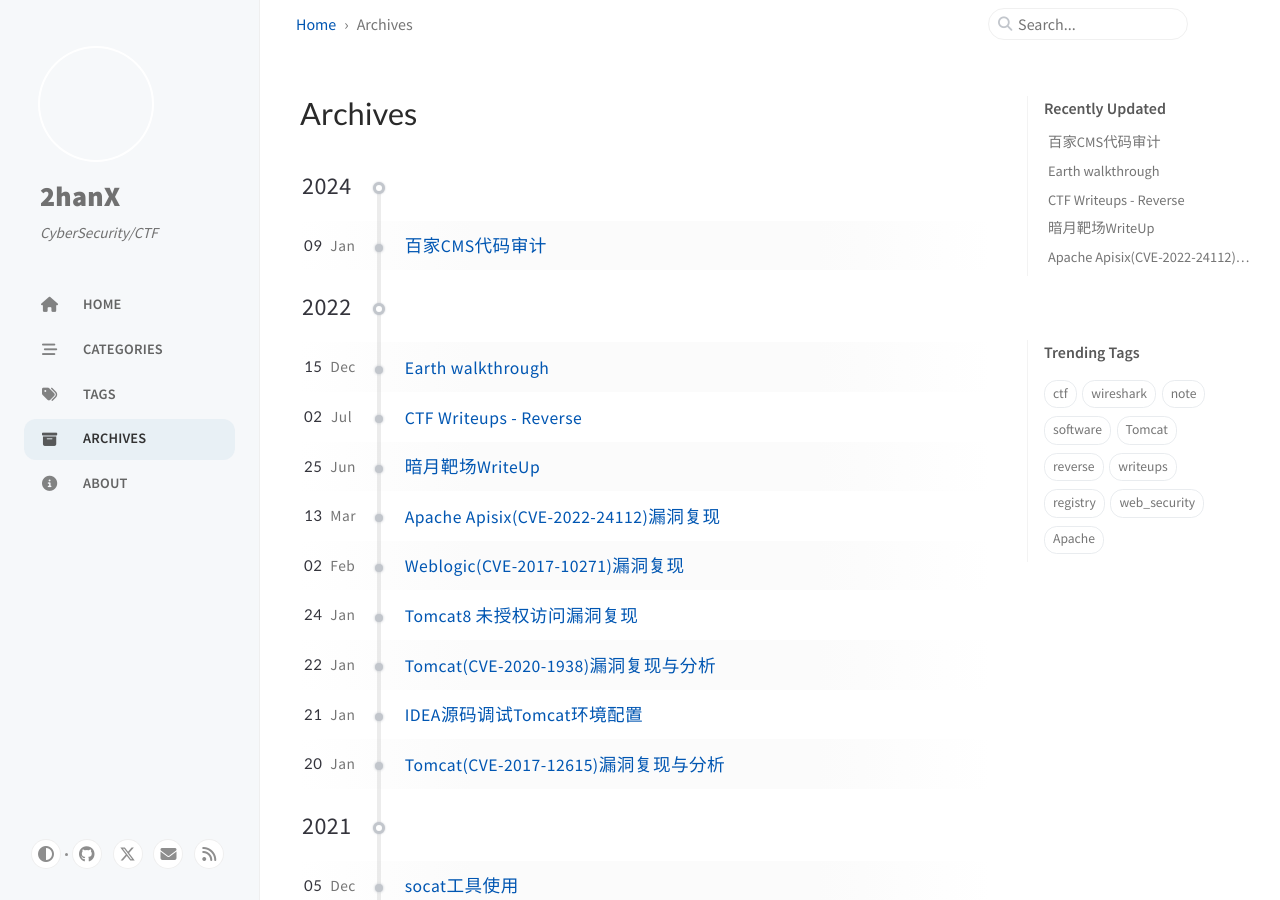
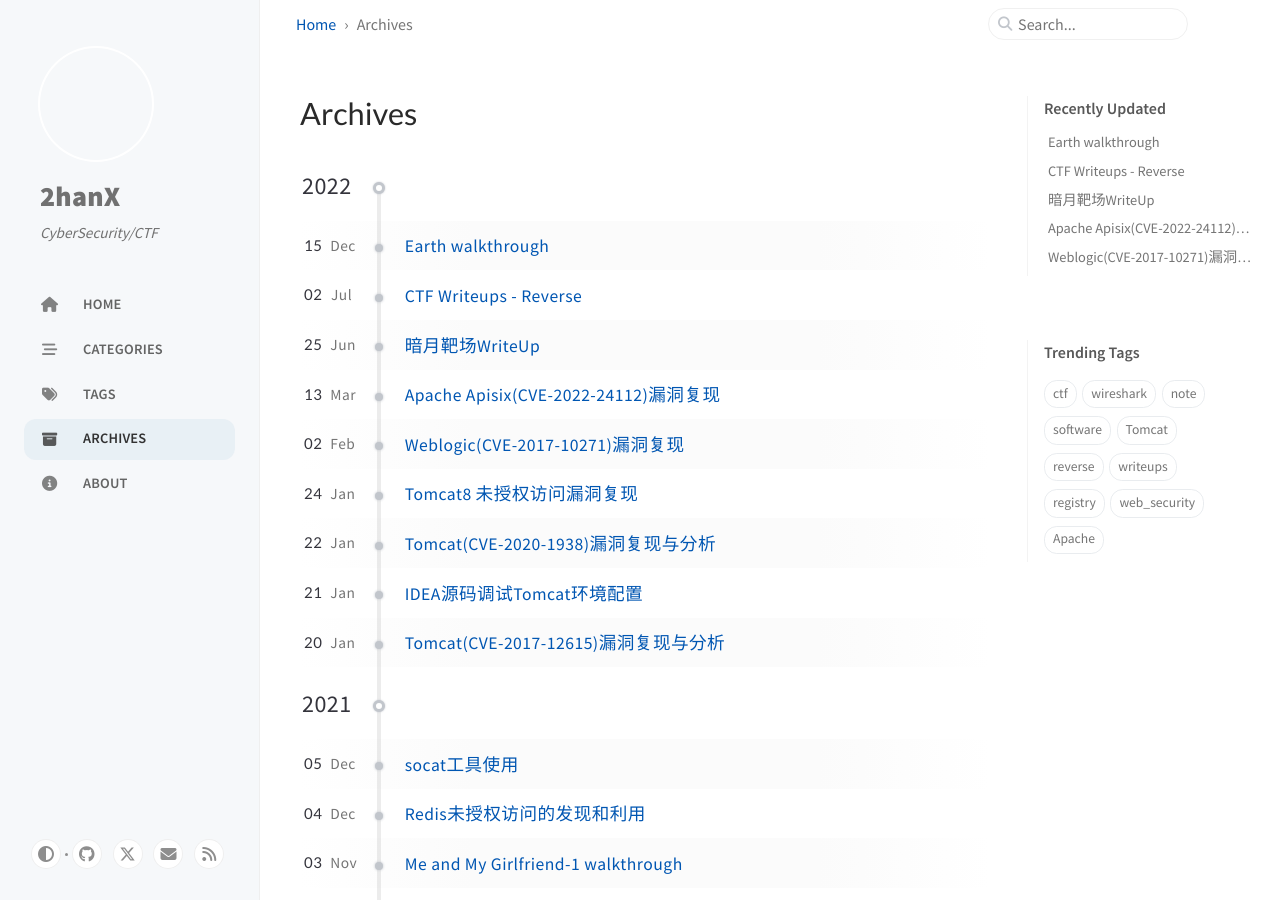
Before and after one commit to 2hanX/2hanx.github.io, a Jekyll site: the page built from _tabs/archives.md, in a window 1280 px wide and 900 px high. Built offline with Jekyll 4.4.1, drawn with Linux system fonts in a browser that asks for light colours; cached includes are drawn as plain includes; comment, search, counter and statistics services are not loaded.

Commit message:
chore: 更新about页面并删除旧的代码审计博文
1.  删除了2023-11-03的百家CMS代码审计博文
2.  简化about页面的个人介绍和过往经历内容，保留核心信息

```diff
--- a/_posts/2023-11-03-baijia-cms-v4-code-audit.md
+++ /dev/null
@@ -1,20 +0,0 @@
----
-layout: post
-title: 百家CMS代码审计
-date: 2024-01-09
-author: 2hanx
-toc: true
-categories:
-  - 代码审计
-tags:
-  - 代码审计
-  - php
----
-
-![公众号]({{ 'https://wxchat-1307785480.cos.ap-guangzhou.myqcloud.com/wechat/202401142118934.jpg' }})
-
-
-
-## Ref.
-
-- https://xz.aliyun.com/t/9955
```
Also changed, not shown: _tabs/about.md (+1 -28 lines).
